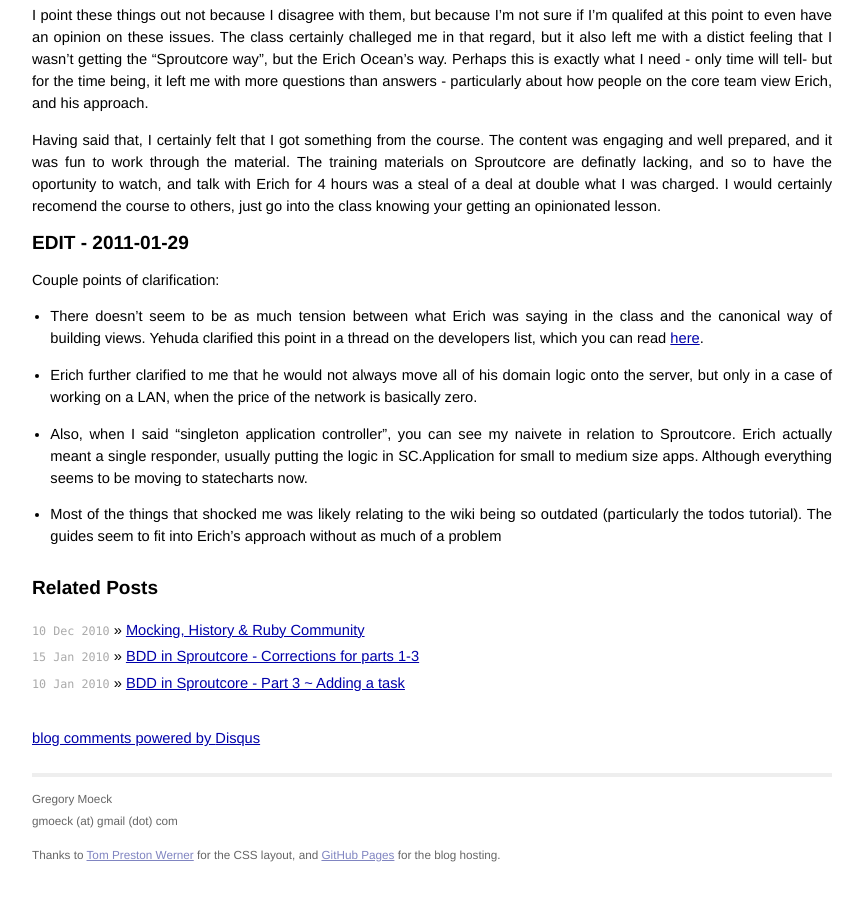
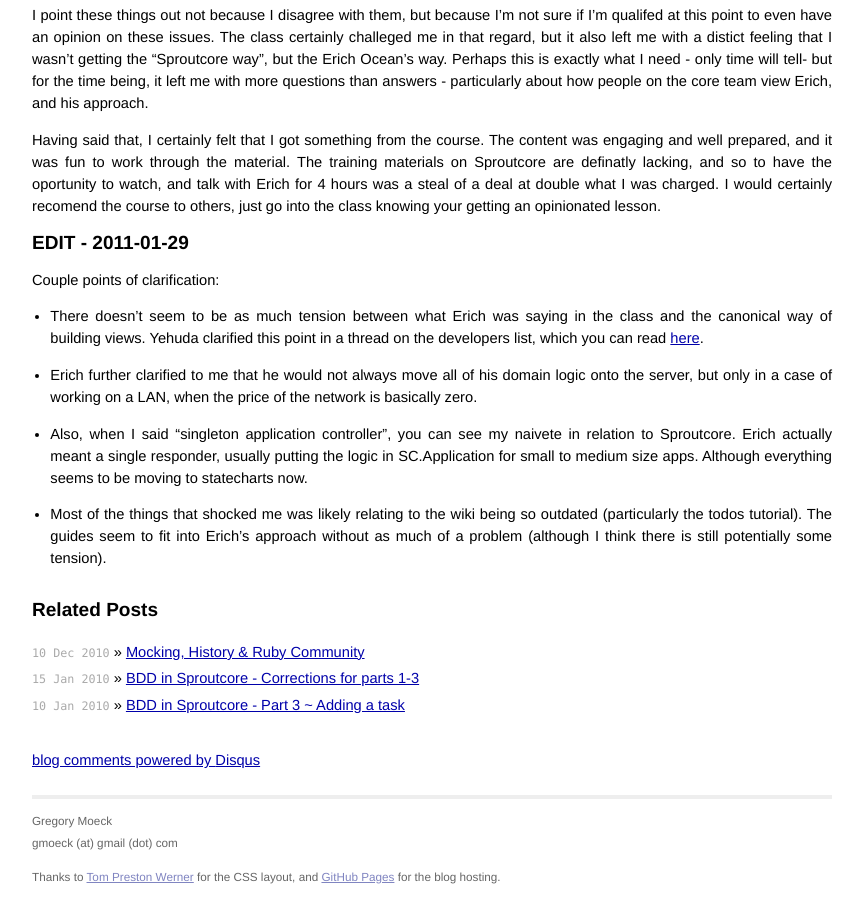
Before and after one commit to gmoeck/gmoeck.github.com, a Jekyll site: the page built from _posts/2010-01-12-sproutcore-training-with-erich-ocean-a-review.markdown, in a window 1280 px wide and 900 px high, scrolled down 1566 px. Shown: the whole window, without its empty margins (208-1072 px from the left). Built offline with Jekyll 4.4.1, drawn with Linux system fonts in a browser that asks for light colours; Markdown is read by kramdown in place of the engine named in the settings; comment, search, counter and statistics services are not loaded; before the commit the page ends 2444 px from its top, so only the background shows below that.

Commit message:
Add line about tension.

```diff
--- a/_posts/2010-01-12-sproutcore-training-with-erich-ocean-a-review.markdown
+++ b/_posts/2010-01-12-sproutcore-training-with-erich-ocean-a-review.markdown
@@ -66,4 +66,4 @@
 
 * Also, when I said "singleton application controller", you can see my naivete in relation to Sproutcore. Erich actually meant a single responder, usually putting the logic in SC.Application for small to medium size apps. Although everything seems to be moving to statecharts now.
 
-* Most of the things that shocked me was likely relating to the wiki being so outdated (particularly the todos tutorial). The guides seem to fit into Erich's approach without as much of a problem
+* Most of the things that shocked me was likely relating to the wiki being so outdated (particularly the todos tutorial). The guides seem to fit into Erich's approach without as much of a problem (although I think there is still potentially some tension).
```
